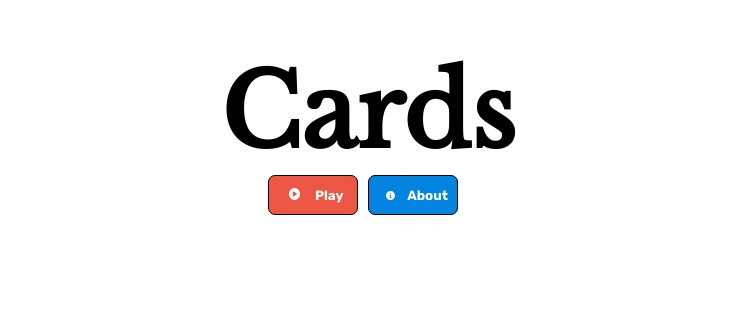
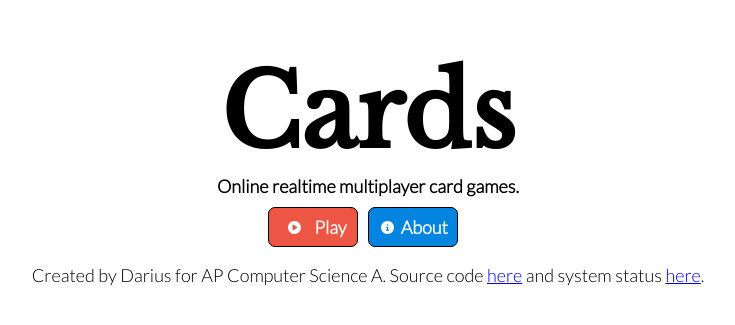
Before and after one commit to infinityideas/cards, a React (Create React App) app: page / in a window 1280 px wide. Shown: the part 109-434 px from the top of the page, without its empty margins (272-1007 px from the left). Built offline with nearby package versions, Linux system fonts and the light colour scheme.

Commit message:
Added footer and fixed navbutton/header

```diff
--- a/src/App.tsx
+++ b/src/App.tsx
@@ -1,6 +1,7 @@
 import React from 'react';
 import HeaderText from './components/HeaderText';
 import NavButton from './components/NavButton';
+import Footer from './components/Footer';
 
 import './styles/App.css';
 
@@ -10,13 +11,16 @@ class App extends React.Component<{}, {}> {
     }
 
     render() {
+        let subText = <p>Online realtime multiplayer card games.</p>
+
         return (
             <div>
-                <HeaderText innerText="Cards" />
-                <div id="ButtonHolder">
+                <HeaderText innerText="Cards" subText={subText}/>
+                <div id="ButtonHolder" style={{paddingBottom: "15px"}}>
                    <NavButton innerText="Play" imageSRC="play" backgroundColor="#ed5645" toLink="/play"/>
                    <NavButton innerText="About" imageSRC="about" backgroundColor="#0284e0" toLink="/about"/>
                 </div>
+                <Footer/>
             </div>
         );
     }
--- /dev/null
+++ b/src/components/Footer.tsx
@@ -0,0 +1,19 @@
+import React from 'react';
+
+import '../styles/Footer.css';
+
+class Footer extends React.Component<{},{}> {
+    constructor(props: any) {
+        super(props);
+    }
+
+    render() {
+        return (
+            <div style={{textAlign: "center"}}>
+                <p>Created by Darius for AP Computer Science A. Source code <a href="#">here</a> and system status <a href="https://status.infinityideas.dev">here</a>.</p>
+            </div>
+        );
+    }
+}
+
+export default Footer;
--- a/src/components/HeaderText.tsx
+++ b/src/components/HeaderText.tsx
@@ -3,6 +3,7 @@ import '../styles/HeaderText.css';
 
 interface HeaderProps {
     innerText: string
+    subText: JSX.Element
 }
 
 interface HeaderState {
@@ -18,7 +19,7 @@ class HeaderText extends React.Component<HeaderProps, HeaderState> {
     render() {
        return (
            <div id="textContainer">
-                <div id="textDiv">Cards</div>
+                <div id="textDiv">{this.props.innerText}<br/>{this.props.subText}</div>
            </div>
        )
     }
--- a/src/components/NavButton.tsx
+++ b/src/components/NavButton.tsx
@@ -22,7 +22,7 @@ class NavButton extends React.Component<NavButtonProps,{}> {
                 <button style={{width: 90, height: 40, backgroundColor: this.props.backgroundColor, borderRadius: "7px", border: "1px solid black", color: "white", fontFamily: "Rubik"}}>
                     <table>
                         <th style={{width: "50%"}}>
-                            <img src={imageDict[this.props.imageSRC as keyof typeof imageDict]} width="35%" style={{filter: "invert(1)"}}/>
+                            <img src={imageDict[this.props.imageSRC as keyof typeof imageDict]} width="13px" style={{filter: "invert(1)"}}/>
                         </th>
                         <th style={{width: "50%"}}>
                             <p style={{margin: 0, textAlign: "left"}}>{this.props.innerText}</p>
--- /dev/null
+++ b/src/styles/Footer.css
@@ -0,0 +1,8 @@
+@font-face {
+    font-family: Lato;
+    src: url(../assets/fonts/lato/Lato-Light.ttf);
+}
+
+p {
+    font-family: Lato;
+}
--- a/src/styles/HeaderText.css
+++ b/src/styles/HeaderText.css
@@ -1,6 +1,11 @@
 @font-face {
     font-family: Libre Baskerville;
     src: url(../assets/fonts/librebaskerville/LibreBaskerville-Regular.ttf);
+}
+
+@font-face {
+    font-family: Lato;
+    src: url(../assets/fonts/lato/Lato-Light.ttf);
 }
 
 #textContainer {
@@ -13,3 +18,10 @@
     font-size: 100px;
     font-weight: bold;
 }
+
+p {
+    font-family: Lato;
+    font-size: 18px;
+    margin: 0;
+    margin-bottom: 10px;
+}
```
Also changed, not shown: src/assets/fonts/lato/Lato-Light.ttf (added).
